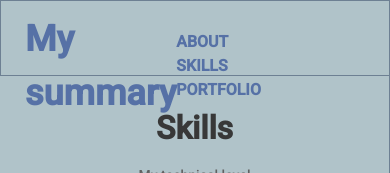
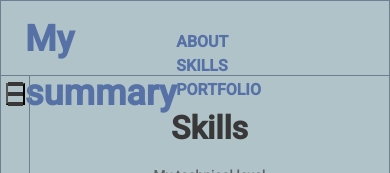
Before and after one commit to IKupreev/my-pet-apps, an Angular app: page /skills in a window 390 px wide. Shown: the top 173 px of the page. Built offline with nearby package versions, Linux system fonts and the light colour scheme; no server answers.

Commit message:
Added media to css

```diff
--- a/src/app/app.component.html
+++ b/src/app/app.component.html
@@ -2,8 +2,6 @@
   <app-header></app-header>
   <div class="App__container">
     <app-side-bar
-      [ngClass]="{'hideSideMenu': hideSideMenu}"
-      *ngIf="!hideSideMenu"
       class="App__side-bar">
     </app-side-bar>
     <div class="App__main">
--- a/src/app/app.component.scss
+++ b/src/app/app.component.scss
@@ -16,9 +16,11 @@
       width: 271px;
       flex: 0 0 auto;
   }
-  &__side-bar.hideSideMenu {
-    width: 20px;
+  @media(max-width: 800px)  {
+    &__side-bar {
+      max-width: 30px;
 
+    }
   }
 
   // .App__About
--- a/src/app/app.component.ts
+++ b/src/app/app.component.ts
@@ -18,24 +18,24 @@ import { BreakpointObserver, Breakpoints, LayoutModule } from '@angular/cdk/layo
   templateUrl: './app.component.html',
   styleUrls: ['./app.component.scss']
 })
-export class AppComponent implements OnInit {
+export class AppComponent  {
 
-  hideSideMenu = false;
+  // hideSideMenu = false;
 
-  constructor(public breakpointObserver: BreakpointObserver) {}
+  // constructor(public breakpointObserver: BreakpointObserver) {}
 
-  ngOnInit() {
-    this.breakpointObserver.observe([
-      Breakpoints.HandsetPortrait,
-      Breakpoints.TabletPortrait,
-    ])
-    .subscribe(result => {
-      this.hideSideMenu = false;
+  // ngOnInit() {
+  //   this.breakpointObserver.observe([
+  //     Breakpoints.HandsetPortrait,
+  //     Breakpoints.TabletPortrait,
+  //   ])
+  //   .subscribe(result => {
+  //     this.hideSideMenu = false;
 
-      if(result.matches) {
-        this.hideSideMenu = true;
-      }
-    })
+  //     if(result.matches) {
+  //       this.hideSideMenu = true;
+  //     }
+  //   })
 
-  }
+  // }
 }
--- a/src/app/components/portfolio/side-bar/side-bar.component.html
+++ b/src/app/components/portfolio/side-bar/side-bar.component.html
@@ -1,5 +1,8 @@
-<aside  class="about-me">
-  <div  class="wrapper about-me__wrapper">
+<aside  class="about-me" [class.is-mobile]="!condition">
+  <button (click)="toggle()" class="about-me__mobile">
+    <span class="about-me__mobile-icon"></span>
+  </button>
+  <div  class="wrapper about-me__wrapper" [class.is-mobile]="!condition">
     <div class="about-me__photo">
       <img
         class="about-me__avatar"
--- a/src/app/components/portfolio/side-bar/side-bar.component.scss
+++ b/src/app/components/portfolio/side-bar/side-bar.component.scss
@@ -1,4 +1,6 @@
 @import "../../../../variables.scss";
+
+
 
 
 .about-me {
@@ -11,6 +13,7 @@
   //margin: 0 auto;
   height: 100%;
 
+
   &__wrapper {
     display: flex;
     align-items: center;
@@ -20,7 +23,57 @@
 
   }
 
+  &__mobile {
+    cursor: pointer;
+    margin: 2px 2px;
+    height: 22px;
+    display: none;
+    background-color: transparent;
+  }
 
+  &__mobile-icon {
+    position: relative;
+    display: block;
+    background-color: $heading-text;
+    border: none;
+    width: 15px;
+    height: 4px;
+
+  }
+
+  &__mobile-icon::before {
+    position: absolute;
+    left: 0;
+    top: 10px;
+    content: "";
+    display: block;
+    width: 15px;
+    height: 4px;
+    background-color: $heading-text;
+  }
+  &__mobile-icon::after {
+    position: absolute;
+    left: 0;
+    bottom: 10px;
+    content: "";
+    display: block;
+    width: 15px;
+    height: 4px;
+    background-color: $heading-text;
+  }
+
+  @media(max-width: 800px)  {
+    &__wrapper.is-mobile {
+      display: none;
+
+    }
+
+    &__mobile {
+      display: block;
+    }
+
+
+  }
 
   // .about-me__avatar
 
@@ -105,7 +158,22 @@
   }
 }
 
+@media(max-width: 800px)  {
+  .about-me.is-mobile {
+    padding: 5px 4px;
+  }
 
+}
+
+.is-mobile {
+  display: flex;
+  align-items: center;
+  flex-direction: column;
+  justify-content: space-between;
+  height: 100%;
+  min-height: 371px;
+  padding: 50px 46px;
+}
 
 // .social-link {
 
--- a/src/app/components/portfolio/side-bar/side-bar.component.ts
+++ b/src/app/components/portfolio/side-bar/side-bar.component.ts
@@ -12,5 +12,10 @@ import { LayoutModule, BreakpointObserver, Breakpoints } from '@angular/cdk/layo
 })
 export class SideBarComponent  {
 
+  condition: boolean = false;
+
+  toggle() {
+    this.condition=!this.condition;
+  }
 
 }
```
